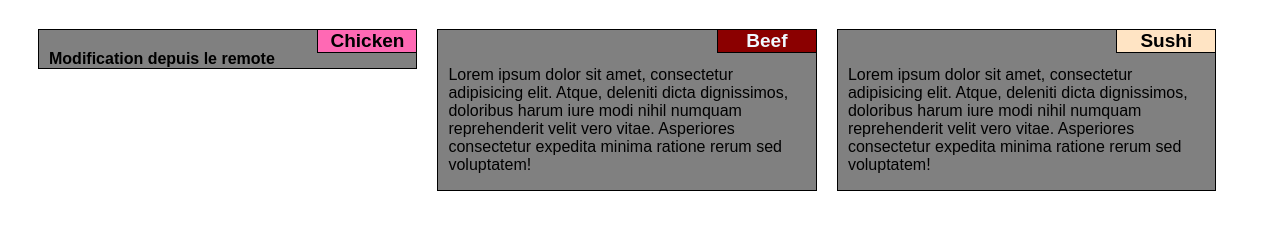
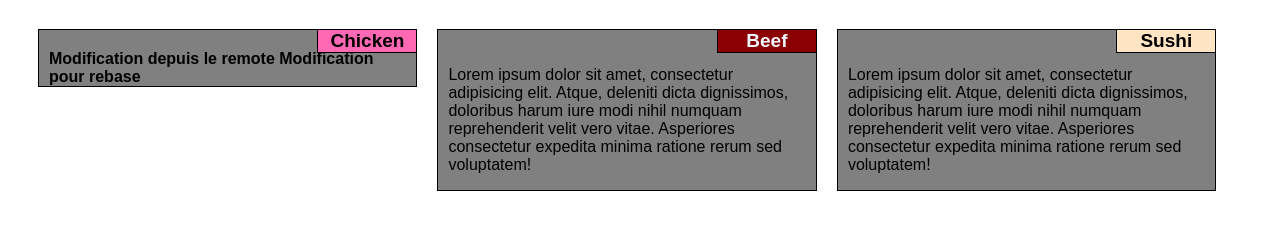
Before and after one commit to imane-badda/TP_git, a plain HTML site: page index.html in a window 1280 px wide. Shown: the part 61-290 px from the top of the page. Drawn offline with Linux system fonts and the light colour scheme.

Commit message:
Update index.html

```diff
--- a/index.html
+++ b/index.html
@@ -14,6 +14,7 @@
     <div class="box chicken">
         <section id="chicken">Chicken</section>
         <strong> Modification depuis le remote </strong>
+        <strong> Modification pour rebase</strong>
     </div>
     <div class="box">
         <section id="beef">Beef</section>
```
